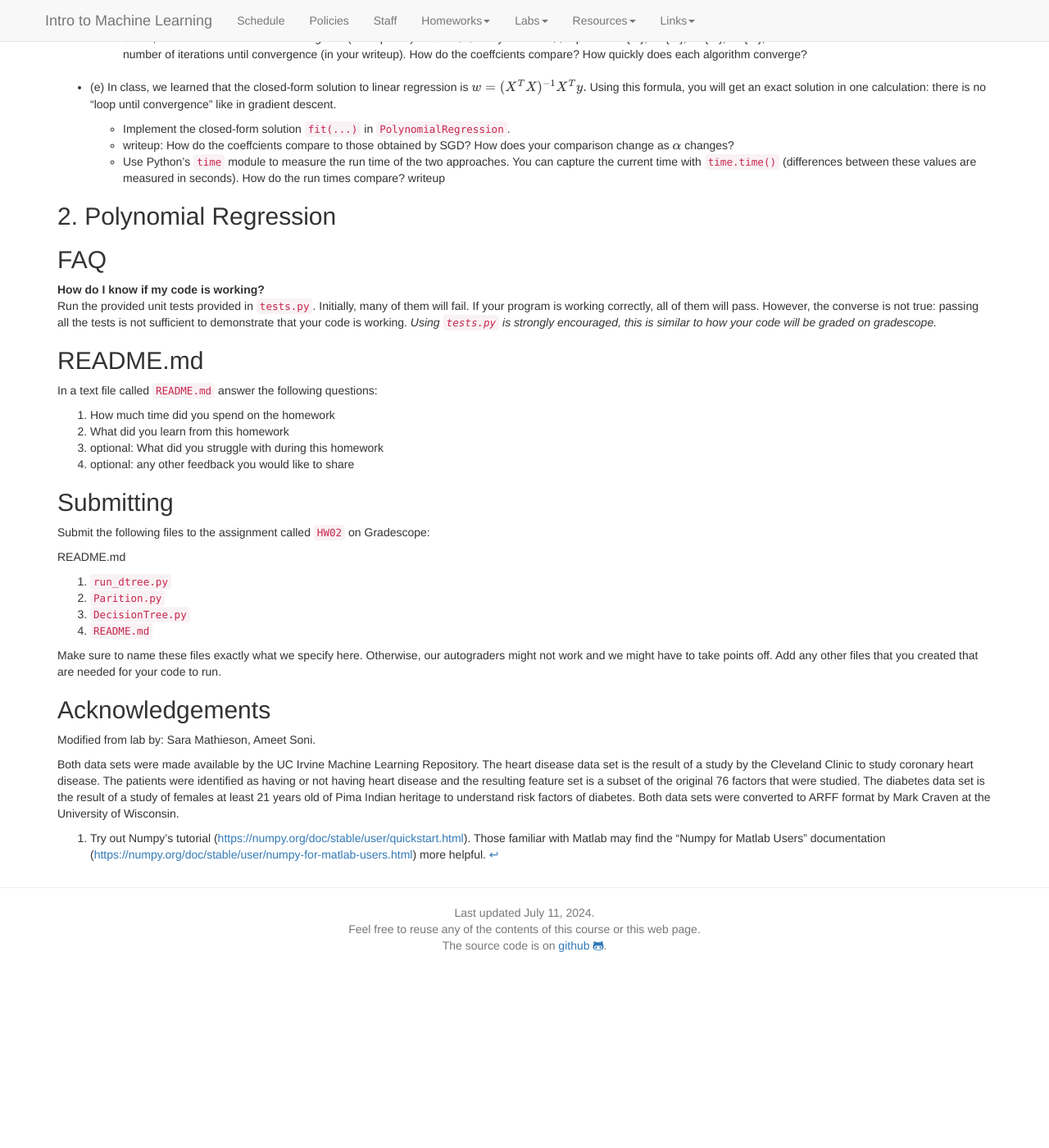
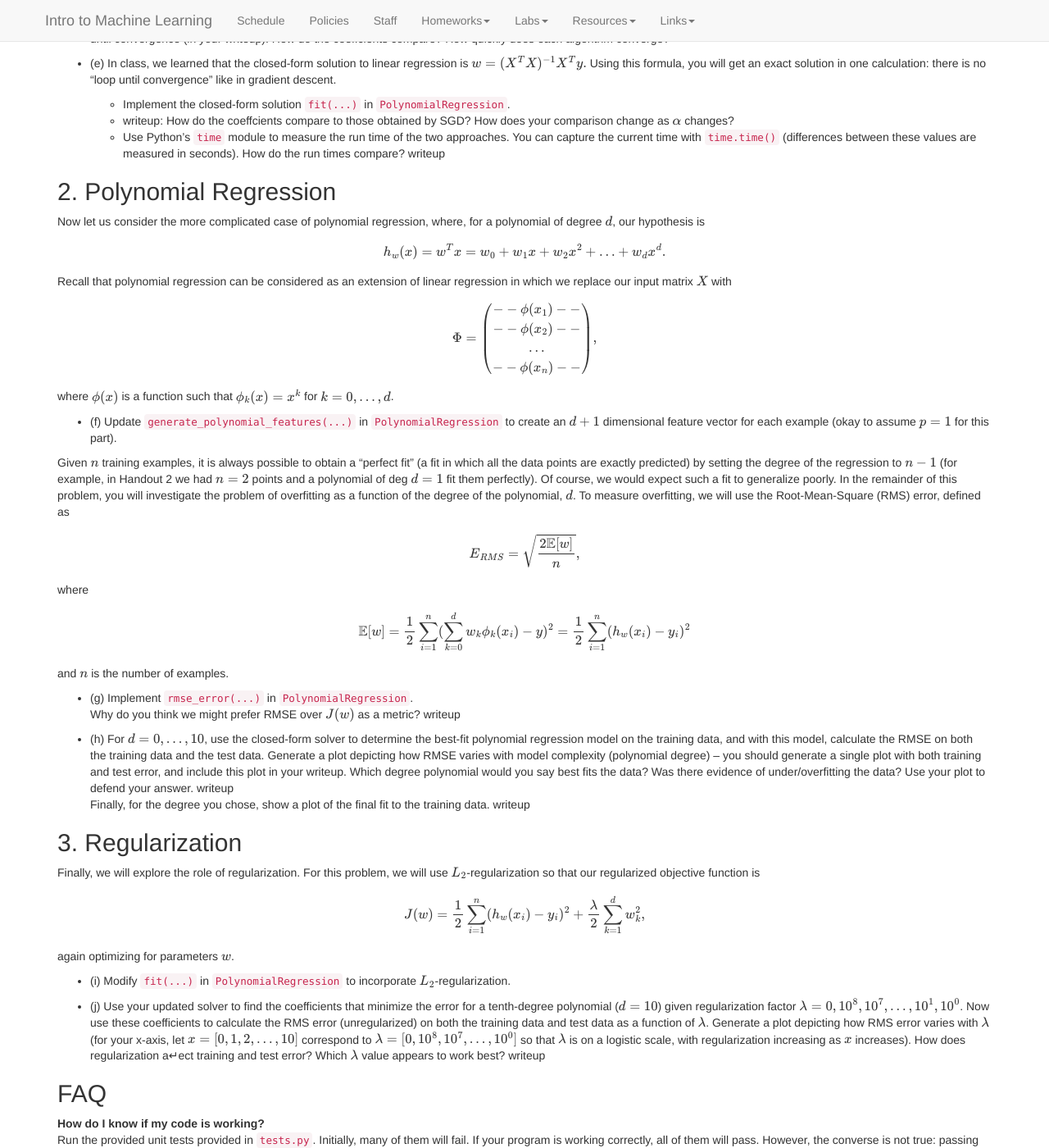
Before and after one commit to BrynMawrNLP/ml-course, a Jekyll site: the page built from hws/HW03.md, in a window 1280 px wide and 1400 px high, scrolled down 2064 px. Shown: the whole window at 82% size. Built offline with Jekyll 4.4.1, drawn with Linux system fonts in a browser that asks for light colours; nearby versions of some CDN libraries; library files that are not in the unit come from our copies; formulas are drawn with MathJax 3; before the commit the page ends 3227 px from its top, so only the background shows below that; some of the changed text lies outside the part shown.

Commit message:
HW03 instructions written

```diff
--- a/hws/HW03.md
+++ b/hws/HW03.md
@@ -148,29 +148,24 @@ Note that to take into account the intercept term ($$w_{0}$$), we can add an add
 - (d) One way to solve linear regression is through stochastic gradient descent (SGD).
 <br>
 Recall that the parameters of our model are the $$w_{j}$$ values. These are the values we will adjust to minimize cost $$J(w)$$. In SGD, each iteration runs through the training set and performs the update
-<br>
-<br>
+
 $$
-\hspace{50pt}w_{j} 	\leftarrow w_{j}  - \alpha (h_{w}(x_{i}) - y_{i}) x_{ij} \text{  (simultaneously update wj for all j).}
+w_{j} 	\leftarrow w_{j}  - \alpha (h_{w}(x_{i}) - y_{i}) x_{ij} \text{  (simultaneously update wj for all j).}
 $$
-<br>
-<br>
+
 With each step of gradient descent, our parameters $$w_{j}$$ come closer to the optimal values that will
 achieve the lowest cost $$J(w)$$.
-<br>
-	- As we perform gradient descent, it is helpful to monitor the convergence by computing the
+
+  - As we perform gradient descent, it is helpful to monitor the convergence by computing the
 cost. Complete `cost(...)` in `PolynomialRegression` to calculate $$J(w)$$.
-<br>
-<br>
-	- Next, implement the gradient descent step in `fit_SGD(...)` in `PolynomialRegression`. The loop structure has been written for you, so you only need to supply the updates to w and the new predictions $$\hat{y}$$ within each iteration. In your writeup, include a plot of the final fit to the training data for $$\alpha = 0.01$$.
+
+  - Next, implement the gradient descent step in `fit_SGD(...)` in `PolynomialRegression`. The loop structure has been written for you, so you only need to supply the updates to w and the new predictions $$\hat{y}$$ within each iteration. In your writeup, include a plot of the final fit to the training data for $$\alpha = 0.01$$.
 	<br> <i>Hint</i>: A good way to verify that gradient descent is working correctly is to look at the value of $$J(w)$$ and check that it is decreasing with each step. If you set `verbose=True` when calling `fit_SGD(...)`, then, assuming you have implemented gradient descent and `cost(...)` correctly, your value of `J(w)` should never increase and should converge to a steady value by the end of the algorithm.
 	<br> <i>Hint</i>: With `verbose=True`, you may also find it useful to look at the 2D plots of the training data and the output of the trained regression model to verify that the model looks reasonable and is improving on each step.
-<br>
-<br>
-	- So far, we have used a default learning rate (or step size) of $$\alpha = 0.01$$. Try different $$\alpha = 10^{-4},10^{-3},10^{-2},10^{-1}, and make a table of the coefficients and number of iterations until convergence (in your writeup). How do the coeffcients compare? How quickly does each algorithm converge?
-<br>
-<br>
-- (e) In class, we learned that the closed-form solution to linear regression is
+
+  - So far, we have used a default learning rate (or step size) of $$\alpha = 0.01$$. Try different $$\alpha = 10^{-4},10^{-3},10^{-2},10^{-1}$$, and make a table of the coefficients and number of iterations until convergence (in your writeup). How do the coeffcients compare? How quickly does each algorithm converge?
+
+  - (e) In class, we learned that the closed-form solution to linear regression is
 $$w = (X^{T} X)^{-1}X^{T}y.$$ Using this formula, you will get an exact solution in one calculation: there is no “loop until convergence” like in gradient descent.
 
 	- Implement the closed-form solution `fit(...)` in `PolynomialRegression`.
@@ -179,6 +174,64 @@ $$w = (X^{T} X)^{-1}X^{T}y.$$ Using this formula, you will get an exact solution
 
 ## 2. Polynomial Regression
 
+Now let us consider the more complicated case of polynomial regression, where, for a polynomial of degree $$d$$,
+our hypothesis is
+
+$$
+h_{w}(x) = w^{T}x = w_{0} + w_{1}x + w_{2}x^{2} + \ldots +w_{d}x^d.
+$$
+
+Recall that polynomial regression can be considered as an extension of linear regression in which
+we replace our input matrix $$X$$ with
+
+$$
+\Phi  =
+\begin{pmatrix}
+ --\phi(x_{1})-- \\ --\phi(x_{2})--\\ \ldots \\ --\phi(x_{n})--
+\end{pmatrix},
+$$
+
+where $$\phi(x)$$ is a function such that $$\phi_{k}(x) = x^k$$ for $$k = 0, \ldots , d$$.
+
+- (f)  Update `generate_polynomial_features(...)` in `PolynomialRegression` to create an $$d + 1$$ dimensional feature vector for each example (okay to assume $$p = 1$$ for this part).
+
+Given $$n$$ training examples, it is always possible to obtain a “perfect fit” (a fit in which all the data points are exactly predicted) by setting the degree of the regression to $$n - 1$$ (for example, in Handout 2 we had $$n = 2$$ points and a polynomial of deg $$d = 1$$ fit them perfectly). Of course, we would expect such a fit to generalize poorly. In the remainder of this problem, you will investigate the problem of overfitting as a function of the degree of the polynomial, $$d$$. To measure overfitting, we will use the Root-Mean-Square (RMS) error, defined as
+
+$$
+E_{RMS} = \sqrt{\dfrac{2\mathbb{E}[w]}{n}},
+$$
+
+where
+
+$$
+\mathbb{E}[w] = \dfrac{1}{2}\sum_{i=1}^{n}(\sum_{k=0}^{d} w_{k}\phi_{k}(x_{i}) - y)^2 = \dfrac{1}{2}\sum_{i=1}^{n}(h_{w}(x_{i})-y_{i})^2
+$$
+
+and $$n$$ is the number of examples.
+
+- (g) Implement `rmse_error(...)` in `PolynomialRegression`.
+<br>
+Why do you think we might prefer RMSE over $$J(w)$$ as a metric? writeup
+
+
+- (h) For $$d = 0, \ldots , 10$$, use the closed-form solver to determine the best-fit polynomial regression model on the training data, and with this model, calculate the RMSE on both the training data and the test data. Generate a plot depicting how RMSE varies with model complexity (polynomial degree) – you should generate a single plot with both training and test error, and include this plot in your writeup. Which degree polynomial would you say best fits the data? Was there evidence of under/overfitting the data? Use your plot to defend your answer. writeup
+<br>
+Finally, for the degree you chose, show a plot of the final fit to the training data. writeup
+
+## 3. Regularization
+Finally, we will explore the role of regularization. For this problem, we will use $$L_{2}$$-regularization so that our regularized objective function is
+
+$$
+J(w) = \dfrac{1}{2}\sum_{i=1}^{n}(h_{w}(x_{i})- y_{i})^{2} + \dfrac{\lambda}{2}\sum_{k=1}^{d}w_{k}^2,
+$$
+
+again optimizing for parameters $$w$$.
+
+- (i) Modify `fit(...)` in `PolynomialRegression` to incorporate $$L_{2}$$-regularization.
+
+- (j) Use your updated solver to find the coefficients that minimize the error for a tenth-degree polynomial ($$d = 10$$)
+given regularization factor $$\lambda = 0, 10^8, 10^7, \ldots , 10^1, 10^0$$. Now use these coefficients to calculate the RMS error (unregularized) on both the training data and test data as a function of $$\lambda$$. Generate a plot depicting how RMS error varies with $$\lambda$$ (for your x-axis, let $$x = [0,1,2,\ldots,10]$$ correspond to
+$$\lambda = [0,10^8,10^7,\ldots,10^0]$$ so that $$\lambda$$ is on a logistic scale, with regularization increasing as $$x$$ increases). How does regularization a↵ect training and test error? Which $$\lambda$$ value appears to work best? writeup
 
 ## FAQ
 
@@ -201,11 +254,9 @@ In a text file called `README.md` answer the following questions:
 
 Submit the following files to the assignment called `HW02` on Gradescope:
 
-README.md
-1. `run_dtree.py`
-2. `Parition.py`
-3. `DecisionTree.py`
-2. `README.md`
+1. `PolynomialRegression.py`
+2. `run_regression.py`
+3. Your readme
 
 Make sure to name these files exactly what we specify here. Otherwise,
 our autograders might not work and we might have to take points off.
@@ -213,5 +264,3 @@ Add any other files that you created that are needed for your code to run.
 
 ## Acknowledgements
 Modified from lab by: Sara Mathieson, Ameet Soni.
-
-Both data sets were made available by the UC Irvine Machine Learning Repository. The heart disease data set is the result of a study by the Cleveland Clinic to study coronary heart disease. The patients were identified as having or not having heart disease and the resulting feature set is a subset of the original 76 factors that were studied. The diabetes data set is the result of a study of females at least 21 years old of Pima Indian heritage to understand risk factors of diabetes. Both data sets were converted to ARFF format by Mark Craven at the University of Wisconsin.
```
